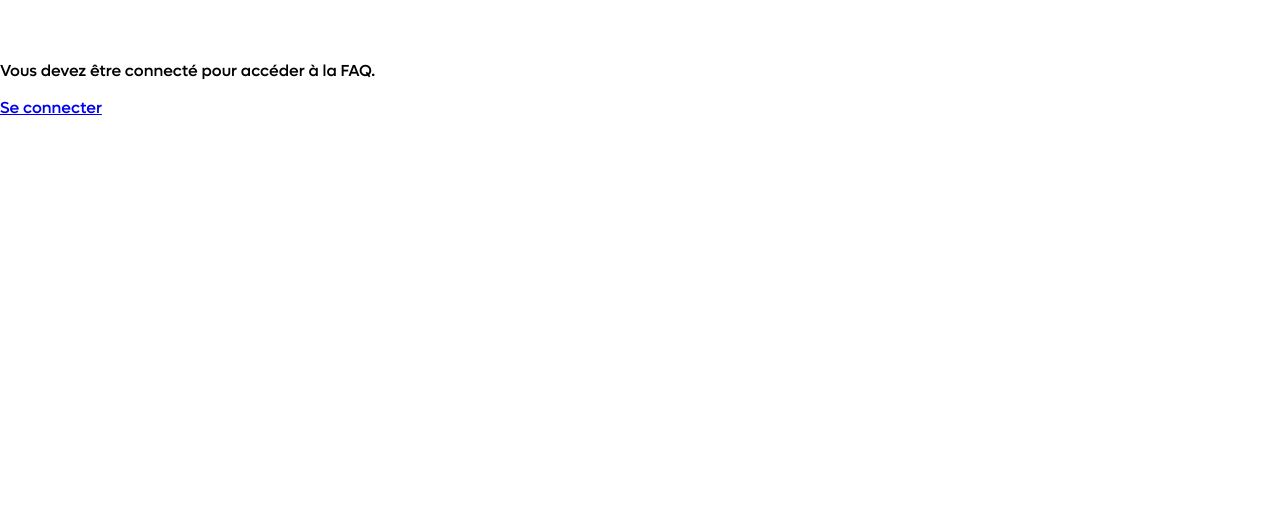
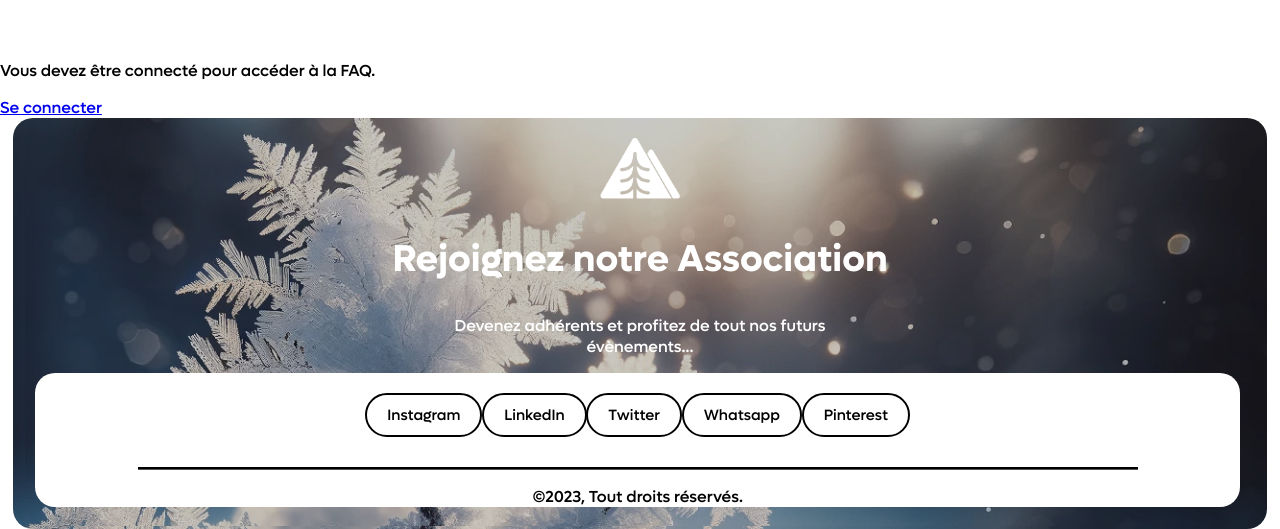
Before and after one commit to Oscargbd/SAE301, a PHP site: page /faq.php in a window 1280 px wide. Shown: the part 287-816 px from the top of the page. Before the commit the page ends 402 px from the top, so only its background shows below. Run offline with PHP 8.4, Linux system fonts and the light colour scheme; data comes from the database, SQL or seed files in the repository.

Commit message:
création du footer et intégration du footer
j'ai codé tout le footer en l'intégrant et l'incluant dans toutes les pages

```diff
--- a/assets/styles.css
+++ b/assets/styles.css
@@ -368,6 +368,7 @@ header {
     margin-top: 20px;
     width: 80%;
     margin: auto;
+    margin-bottom: 20px;
 }
 
 .rectangle {
@@ -815,3 +816,54 @@ div[id^='formModif_'] {
     padding: 20px;
     margin-top: 10px;
 }
+
+
+/*-------------------
+        footer
+--------------------*/
+
+footer {
+    margin-top: 15px;
+    margin-bottom: 15px;
+    background-image: url('../images/flocon5.png');
+    background-repeat: no-repeat;
+    background-size: cover;
+    color: white;
+    width: 98%;
+    height: auto;
+    display: block;
+    border-radius: 20px;
+    margin: 0 auto;
+    text-align: center;
+    padding-bottom: 3px;
+}
+
+.logofooter{
+    width: 80px;
+    margin-top: 20px;
+
+}
+
+.rec-reseau{
+    width: 98%;
+    margin: 0 auto;
+    border-radius: 20px;
+    margin-right: 10px;
+    margin: 10px;
+    background-color: white;
+    color: black;
+
+}
+
+.reseau{
+    text-decoration: none;
+    color: #000;
+   margin: -22px;
+}
+
+.separateur-footer{
+    border-top: 3px groove black;
+    margin: 10px auto;
+    width: 83%;
+    text-align: center;
+}
--- a/faq.php
+++ b/faq.php
@@ -79,6 +79,14 @@
         });
     </script>
 
+    <footer>
+
+        <?php
+        include('includes/footer.php');
+        ?>
+
+    </footer>
+
 </body>
 
 </html>
--- a/includes/footer.php
+++ b/includes/footer.php
@@ -10,13 +10,32 @@
     <link rel="stylesheet" href="../assets/styles.css">
 </head>
 
-<body class="bodyfooter">
+
 
     <footer>
-        <img src="../images/flocon2.png" alt="">
-        <h2>Titre</h2>
-        <div id="white-box"></div>
+        <div>
+            <img class="logofooter" src="images/logoblanc.png" alt="">
+
+            <h2>Rejoignez notre Association</h2>
+
+            <p>Devenez adhérents et profitez de tout nos futurs <br> évènements...</p>
+
+            <div class="rec-reseau">
+                <div >
+                    <a class="reseau" href="https://www.instagram.com/caf_horizon_vertical/?utm_source=ig_web_button_share_sheet&igshid=OGQ5ZDc2ODk2ZA=="><button class="bouton-info">Instagram</button></a>
+                    <a class="reseau" href=""><button class="bouton-info">LinkedIn</button></a>
+                    <a class="reseau" href=""><button class="bouton-info">Twitter</button></a>
+                    <a class="reseau" href=""><button class="bouton-info">Whatsapp</button></a>
+                    <a class="reseau" href=""><button class="bouton-info">Pinterest</button></a>
+                </div>
+                <div class="separateur-footer"></div>
+
+            <p>©2023, Tout droits réservés.</p>
+            </div>
+
+
+        </div>
     </footer>
-</body>
+
 
 </html>
```
Also changed, not shown: admin.php (+11 -1 lines), compte.php (+15 -5 lines), index.php (+9 -0 lines), login.php (+8 -0 lines), reservation.php (+19 -10 lines), signup.php (+9 -1 lines), traitementParticipants.php (+10 -0 lines), images/flocon3.png (added), images/flocon4.png (added), images/flocon5.png (added). Lines whose indentation alone changed are shown as unchanged.
